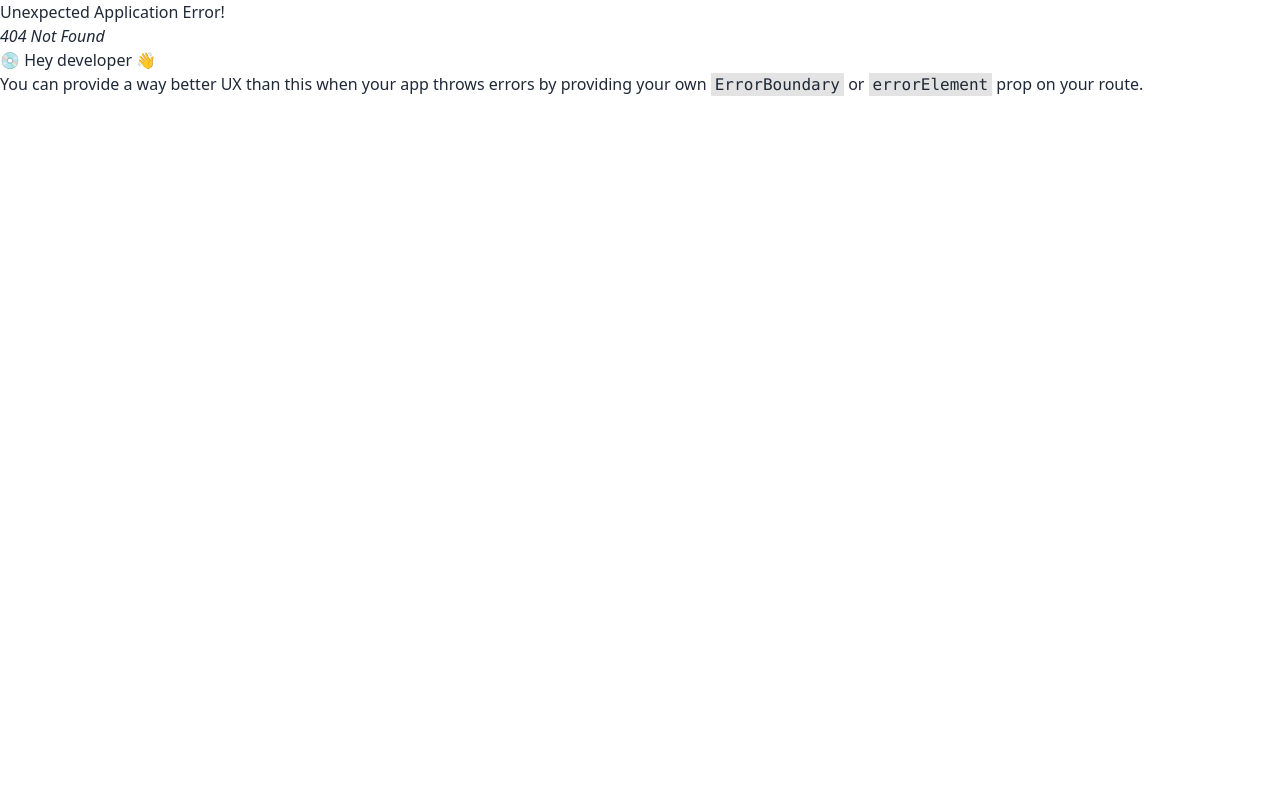
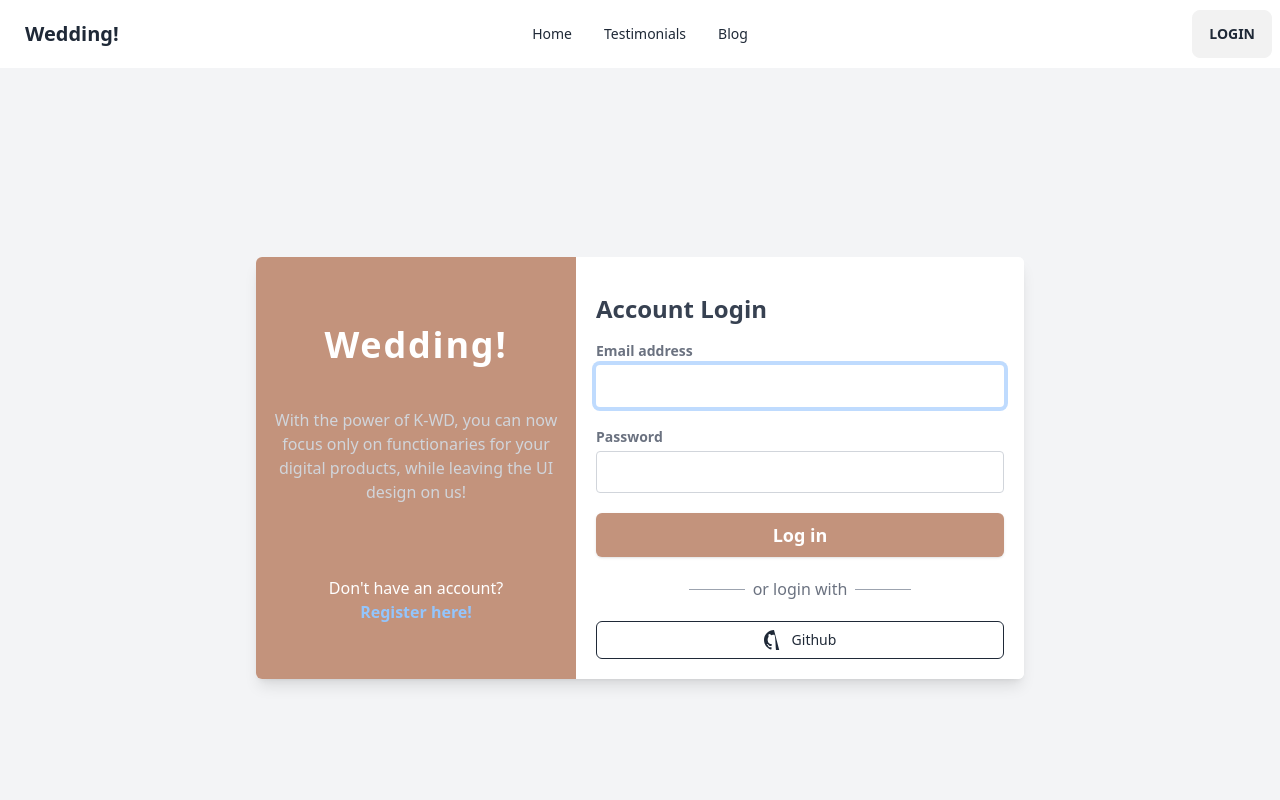
Before and after one commit to Yousufjoy/Wedding_Event_Management, a React (Vite) app: page /login in a window 1280 px wide. Before the commit this address had no page. Shown: the top 800 px of the page. Built offline with nearby package versions, Linux system fonts and the light colour scheme.

Commit message:
login & Registration page design has been completed and also error page added

```diff
--- /dev/null
+++ b/src/pages/ErrorPage/ErrorPage.jsx
@@ -0,0 +1,20 @@
+import { useRouteError } from "react-router-dom";
+
+export default function ErrorPage() {
+  const error = useRouteError();
+
+  return (
+    <div
+      id="error-page"
+      className="flex flex-col items-center justify-center min-h-screen bg-gray-100"
+    >
+      <h1 className="text-4xl font-semibold text-red-600 mb-4">Oops!</h1>
+      <p className="text-xl text-gray-700 mb-2">
+        Sorry, an unexpected error has occurred.
+      </p>
+      <p className="text-lg text-gray-600">
+        <i>{error.statusText || error.message}</i>
+      </p>
+    </div>
+  );
+}
--- /dev/null
+++ b/src/pages/Login/Login.jsx
@@ -0,0 +1,111 @@
+import React from "react";
+import { Link } from "react-router-dom";
+
+const Login = () => {
+  return (
+    <div>
+      <div className="flex items-center min-h-screen p-4 bg-gray-100 lg:justify-center">
+        <div className="flex flex-col overflow-hidden bg-white rounded-md shadow-lg max md:flex-row md:flex-1 lg:max-w-screen-md">
+          <div className="p-4 py-6 text-white bg-[#C3937C] md:w-80 md:flex-shrink-0 md:flex md:flex-col md:items-center md:justify-evenly">
+            <div className="my-3 text-4xl font-bold tracking-wider text-center">
+              <a href="#">Wedding!</a>
+            </div>
+            <p className="mt-6 font-normal text-center text-gray-300 md:mt-0">
+              With the power of K-WD, you can now focus only on functionaries
+              for your digital products, while leaving the UI design on us!
+            </p>
+            <p className="flex flex-col items-center justify-center mt-10 text-center">
+              <span>Don't have an account?</span>
+
+              <Link
+                className=" text-blue-300 font-semibold text-1xl"
+                to="/register"
+              >
+                Register here!
+              </Link>
+            </p>
+          </div>
+          <div className="p-5 bg-white md:flex-1">
+            <h3 className="my-4 text-2xl font-semibold text-gray-700">
+              Account Login
+            </h3>
+            <form action="#" className="flex flex-col space-y-5">
+              <div className="flex flex-col space-y-1">
+                <label
+                  htmlFor="email"
+                  className="text-sm font-semibold text-gray-500"
+                >
+                  Email address
+                </label>
+                <input
+                  type="email"
+                  id="email"
+                  autoFocus
+                  className="px-4 py-2 transition duration-300 border border-gray-300 rounded focus:border-transparent focus:outline-none focus:ring-4 focus:ring-blue-200"
+                />
+              </div>
+              <div className="flex flex-col space-y-1">
+                <div className="flex items-center justify-between">
+                  <label
+                    htmlFor="password"
+                    className="text-sm font-semibold text-gray-500"
+                  >
+                    Password
+                  </label>
+                </div>
+                <input
+                  type="password"
+                  id="password"
+                  className="px-4 py-2 transition duration-300 border border-gray-300 rounded focus:border-transparent focus:outline-none focus:ring-4 focus:ring-blue-200"
+                />
+              </div>
+
+              <div>
+                <button
+                  type="submit"
+                  className="w-full px-4 py-2 text-lg font-semibold text-white transition-colors duration-300 bg-[#C3937C] rounded-md shadow hover:bg-[#EAD9C9] hover:text-white focus:outline-none focus:ring-blue-200 focus:ring-4"
+                >
+                  Log in
+                </button>
+              </div>
+              <div className="flex flex-col space-y-5">
+                <span className="flex items-center justify-center space-x-2">
+                  <span className="h-px bg-gray-400 w-14"></span>
+                  <span className="font-normal text-gray-500">
+                    or login with
+                  </span>
+                  <span className="h-px bg-gray-400 w-14"></span>
+                </span>
+                <div className="flex flex-col space-y-4">
+                  <a
+                    href="#"
+                    className="flex items-center justify-center px-4 py-2 space-x-2 transition-colors duration-300 border border-gray-800 rounded-md group hover:bg-gray-800 focus:outline-none"
+                  >
+                    <span>
+                      <svg
+                        className="w-5 h-5 text-gray-800 fill-current group-hover:text-white"
+                        viewBox="0 0 16 16"
+                        version="1.1"
+                        aria-hidden="true"
+                      >
+                        <path
+                          fillRule="evenodd"
+                          d="M8 0C3.58 0 0 3.58 0 8c0 3.54 2.29 6.53 5.47 7.59.4.07.55-.17.55-.38 0-.19-.01-.82-.01-1.49-2.01.37-2.53-.49-2.69-.94-.09-.23-.48-.94-.82-1.13-.28-.15-.68-.52-.01-.53.63-.01 1.08.58 1.23.82.72 1.21 1.87.87 2.33.66.07-.52.28-.87.51-1.07-1.78-.2-3.64-.89-3.64-3.95 0-.87.31-1.59.82-2.15-.08-.2-.36-1.02.08-2.12 0 0 .67-.21 2.2.82.64-.18 1.32-.27 2-.27.68 0 1.36.09 2 27 4.107 0 003.292 4.022 4.095 4.095 0 01-1.853.07 4.108 4.108 0 003.834 2.85A8.233 8.233 0 010 16.407a11.616 11.616 0 006.29 1.84"
+                        ></path>
+                      </svg>
+                    </span>
+                    <span className="text-sm font-medium text-gray-800 group-hover:text-white">
+                      Github
+                    </span>
+                  </a>
+                </div>
+              </div>
+            </form>
+          </div>
+        </div>
+      </div>
+    </div>
+  );
+};
+
+export default Login;
--- /dev/null
+++ b/src/pages/Register/Register.jsx
@@ -0,0 +1,93 @@
+import { Link } from "react-router-dom";
+
+const Register = () => {
+  return (
+    <div>
+      <div>
+        <div className="flex items-center min-h-screen p-4 bg-gray-100 lg:justify-center">
+          <div className="flex flex-col overflow-hidden bg-white rounded-md shadow-lg max md:flex-row md:flex-1 lg:max-w-screen-md">
+            <div className="p-4 py-6 text-white bg-[#C3937C] md:w-80 md:flex-shrink-0 md:flex md:flex-col md:items-center md:justify-evenly">
+              <div className="my-3 text-4xl font-bold tracking-wider text-center">
+                <a href="#">Wedding!</a>
+              </div>
+              <p className="mt-6 font-normal text-center text-gray-300 md:mt-0">
+                With the power of K-WD, you can now focus only on functionaries
+                for your digital products, while leaving the UI design on us!
+              </p>
+              <p className="flex flex-col items-center justify-center mt-10 text-center">
+                <span>Already have an account?</span>
+
+                <Link
+                  className=" text-blue-300 font-semibold text-1xl"
+                  to="/login"
+                >
+                  Login here!
+                </Link>
+              </p>
+            </div>
+            <div className="p-5 bg-white md:flex-1">
+              <h3 className="my-4 text-2xl font-semibold text-gray-700">
+                Register!
+              </h3>
+              <form className="flex flex-col space-y-5">
+                <div className="flex flex-col space-y-1">
+                  <label className="text-sm font-semibold text-gray-500">
+                    Name
+                  </label>
+                  <input
+                    type="text"
+                    id="name"
+                    name="name"
+                    autoFocus
+                    className="px-4 py-2 transition duration-300 border border-gray-300 rounded focus:border-transparent focus:outline-none focus:ring-4 focus:ring-blue-200"
+                  />
+                </div>
+
+                <div className="flex flex-col space-y-1">
+                  <label
+                    htmlFor="email"
+                    className="text-sm font-semibold text-gray-500"
+                  >
+                    Email address
+                  </label>
+                  <input
+                    type="email"
+                    id="email"
+                    autoFocus
+                    className="px-4 py-2 transition duration-300 border border-gray-300 rounded focus:border-transparent focus:outline-none focus:ring-4 focus:ring-blue-200"
+                  />
+                </div>
+                <div className="flex flex-col space-y-1">
+                  <div className="flex items-center justify-between">
+                    <label
+                      htmlFor="password"
+                      className="text-sm font-semibold text-gray-500"
+                    >
+                      Password
+                    </label>
+                  </div>
+                  <input
+                    type="password"
+                    id="password"
+                    className="px-4 py-2 transition duration-300 border border-gray-300 rounded focus:border-transparent focus:outline-none focus:ring-4 focus:ring-blue-200"
+                  />
+                </div>
+
+                <div>
+                  <button
+                    type="submit"
+                    className="w-full px-4 py-2 text-lg font-semibold text-white transition-colors duration-300 bg-[#C3937C] rounded-md shadow hover:bg-[#EAD9C9] hover:text-white focus:outline-none focus:ring-blue-200 focus:ring-4"
+                  >
+                    Log in
+                  </button>
+                </div>
+              </form>
+            </div>
+          </div>
+        </div>
+      </div>
+    </div>
+  );
+};
+
+export default Register;
--- a/src/pages/Shared/Navbar/Navbar.jsx
+++ b/src/pages/Shared/Navbar/Navbar.jsx
@@ -1,4 +1,4 @@
-import { NavLink } from "react-router-dom";
+import { Link, NavLink } from "react-router-dom";
 
 const Navbar = () => {
   const navLinks = (
@@ -49,7 +49,9 @@ const Navbar = () => {
         <ul className="menu menu-horizontal px-1">{navLinks}</ul>
       </div>
       <div className="navbar-end">
-        <a className="btn">Login </a>
+        <Link to="/login">
+          <button className="btn">Login </button>
+        </Link>
       </div>
     </div>
   );
--- a/src/routes/Routes.jsx
+++ b/src/routes/Routes.jsx
@@ -3,11 +3,15 @@ import Root from "../layout/Root";
 import Home from "../pages/Home/Home";
 import Services from "../pages/Services/Services";
 import CardDetails from "../pages/CardDetails/CardDetails";
+import Login from "../pages/Login/Login";
+import Register from "../pages/Register/Register";
+import ErrorPage from "../pages/ErrorPage/ErrorPage";
 
 const routes = createBrowserRouter([
   {
     path: "/",
     element: <Root></Root>,
+    errorElement: <ErrorPage></ErrorPage>,
     children: [
       {
         path: "/",
@@ -21,6 +25,14 @@ const routes = createBrowserRouter([
         path: "/details/:id",
         element: <CardDetails></CardDetails>,
       },
+      {
+        path: "/login",
+        element: <Login></Login>,
+      },
+      {
+        path: "/register",
+        element: <Register></Register>,
+      },
     ],
   },
 ]);
```
